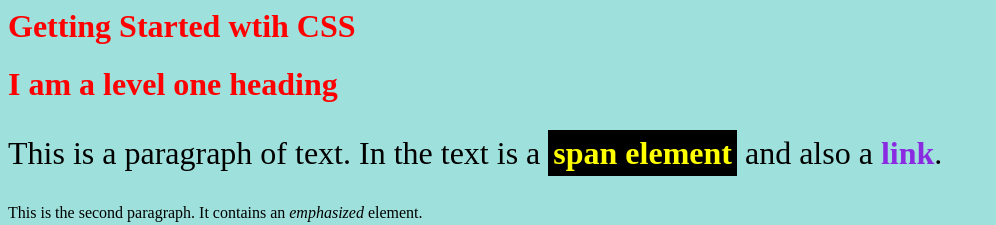
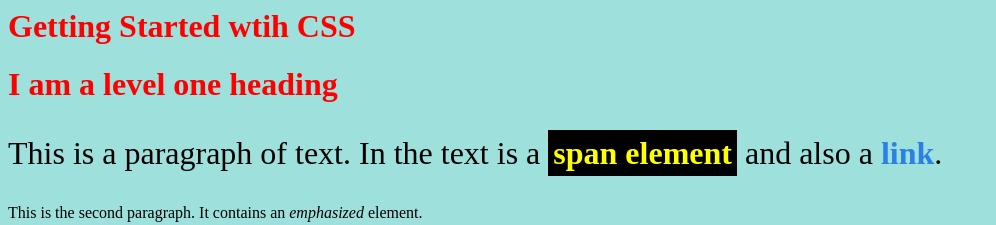
Before and after one commit to TXMack713/mdn-css-getting-started, a plain HTML site: page index.html in a window 1280 px wide. In both pictures the pointer is over the link "link". Shown: the top 225 px of the page, without its empty margins (0-996 px from the left). Drawn offline with Linux system fonts and the light colour scheme.

Commit message:
Changed the text color for the hover state of the link in index.html

```diff
--- a/styles.css
+++ b/styles.css
@@ -36,7 +36,7 @@ a:visited {
 }
 a:hover {
   text-decoration: none;
-  color: blueviolet;
+  color: rgb(43, 128, 226);
   font-weight: bold;
 }
 body h1 + p .special {
```
